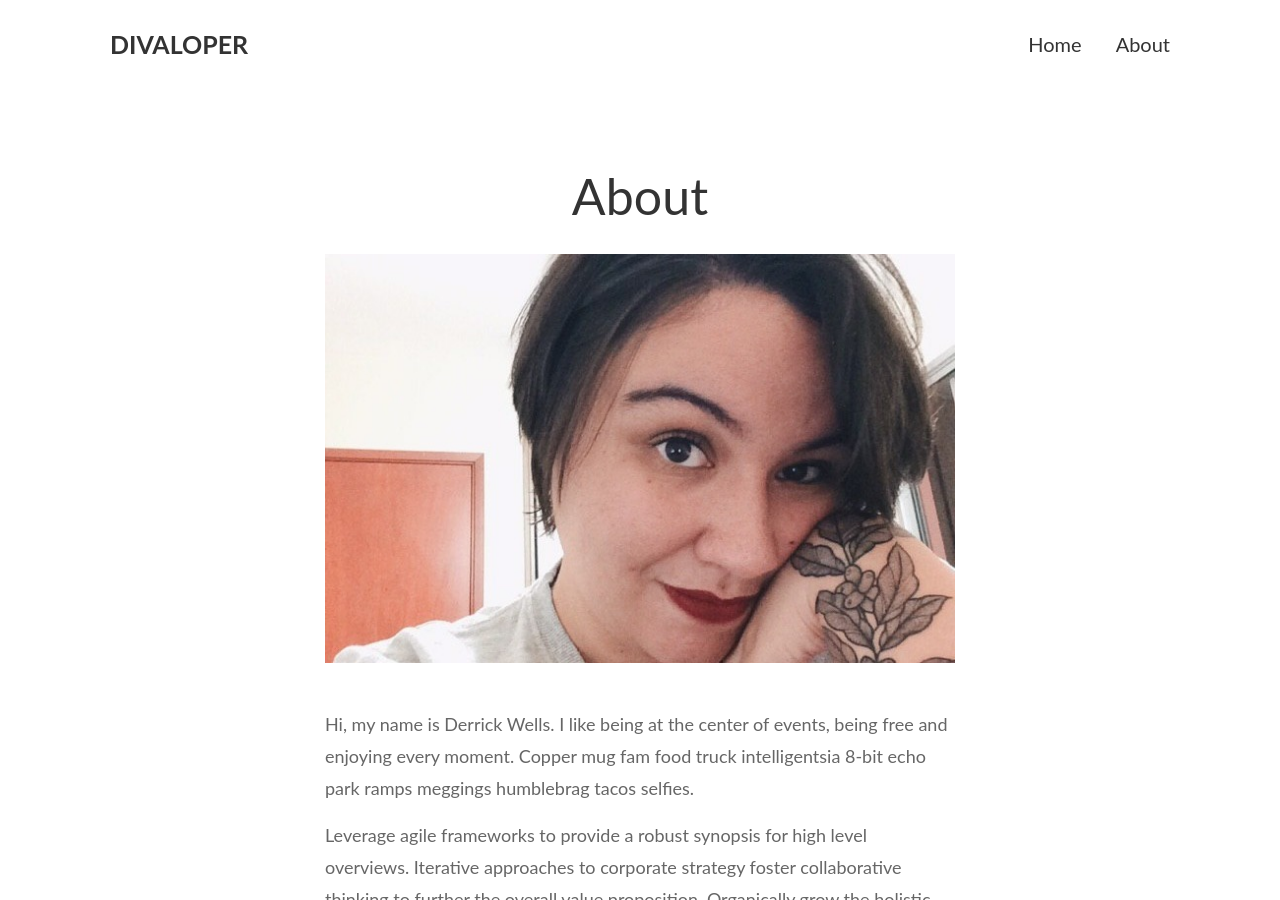
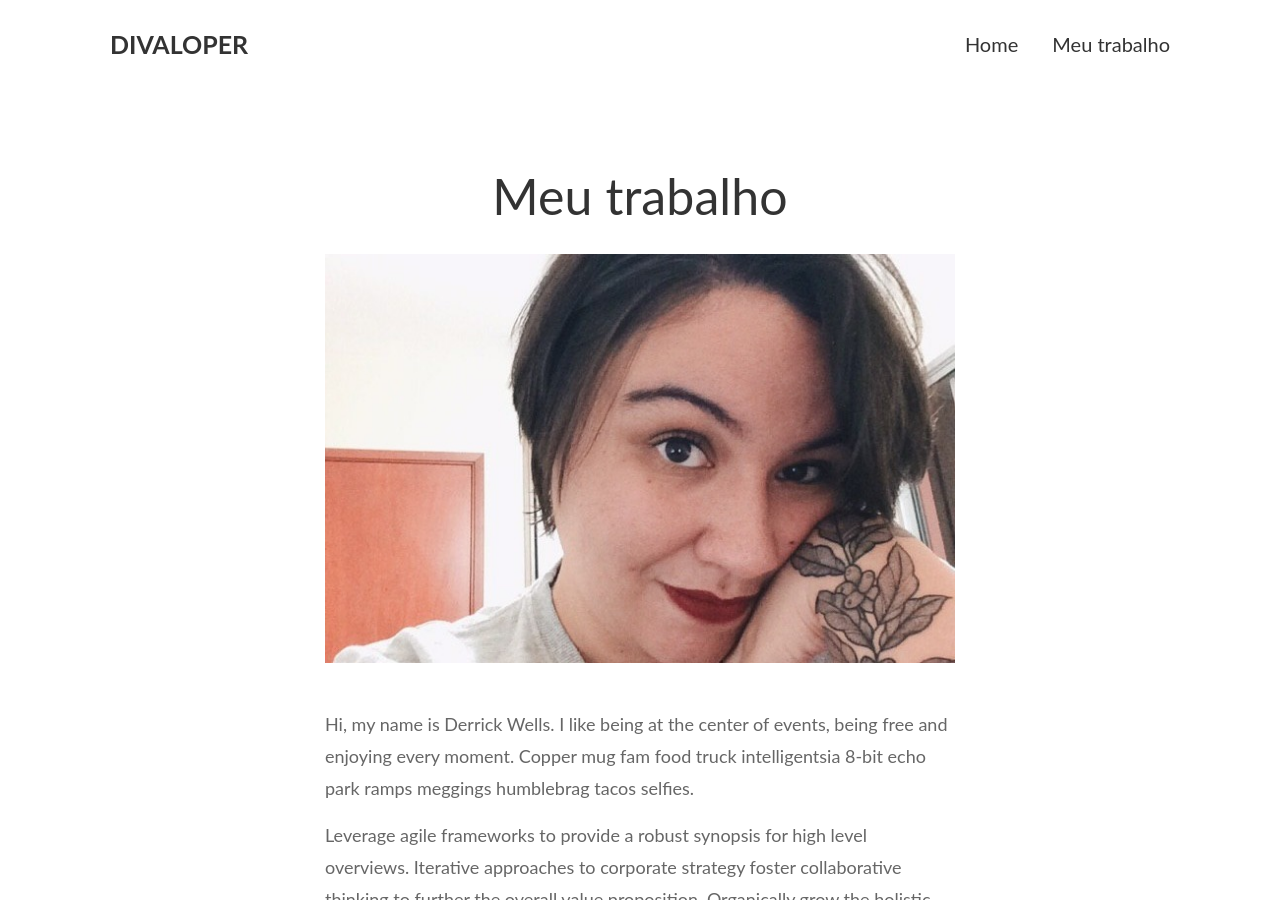
Before and after one commit to carolsoaressantos/carolcodes.github.io, a Jekyll site: the page built from _pages/about.md, in a window 1280 px wide and 900 px high. Built offline with Jekyll 4.4.1, drawn with Linux system fonts in a browser that asks for light colours.

Commit message:
alterando nome da barra de navegação

```diff
--- a/_pages/about.md
+++ b/_pages/about.md
@@ -1,6 +1,6 @@
 ---
 layout: page
-title: About
+title: Meu trabalho
 permalink: /about/
 image: '/assets/img/01.jpg'
 ---
```
Also changed, not shown: 6 other files.
